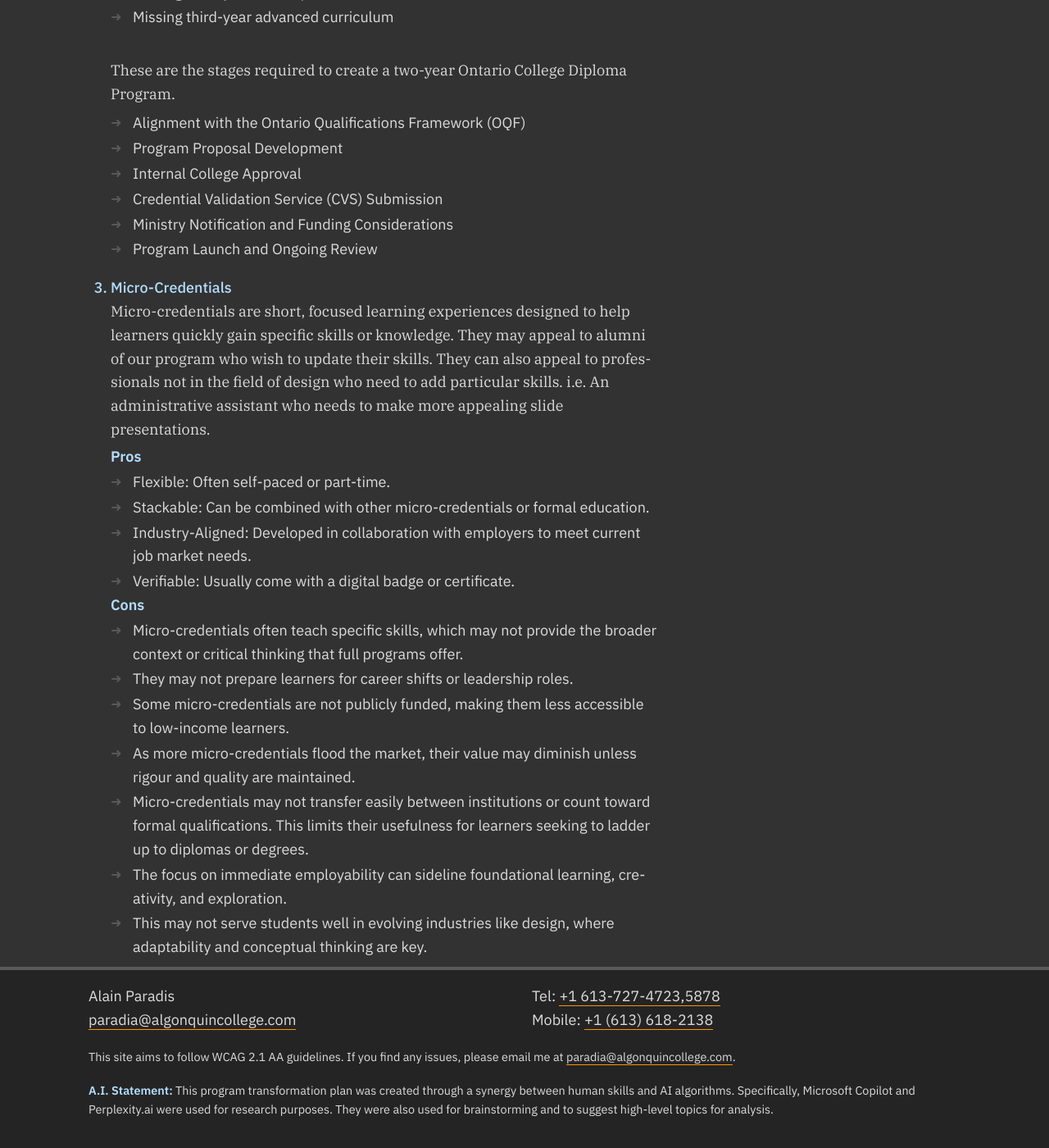
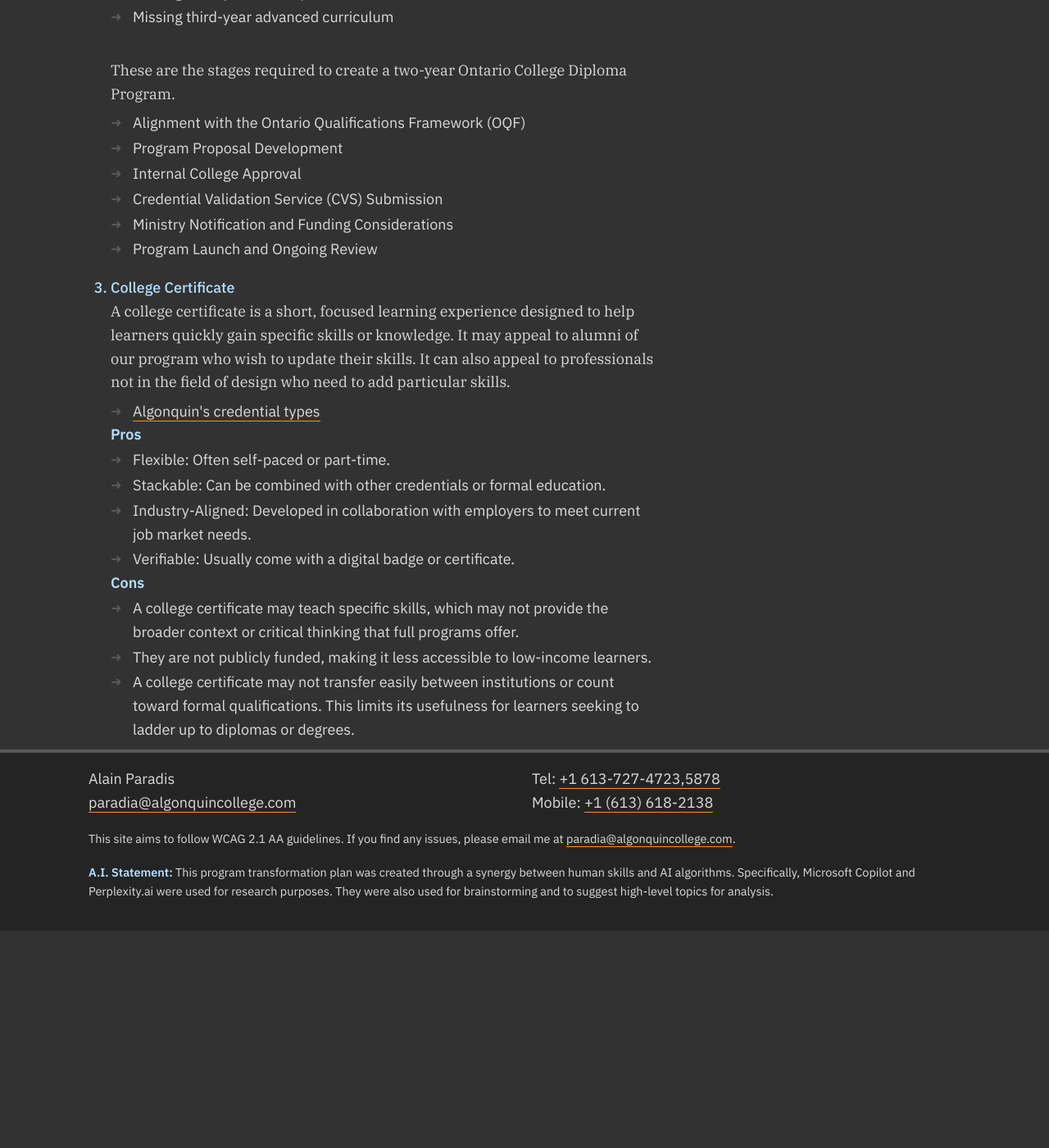
Before and after one commit to AlainParadis/program-transformation, a Jekyll site: the page built from proposed-credentials.md, in a window 1280 px wide and 1400 px high, scrolled down 1207 px. Shown: the whole window at 82% size. Built offline with Jekyll 4.4.1, drawn with Linux system fonts in a browser that asks for light colours; after the commit the page ends 2342 px from its top, so only the background shows below that.

Commit message:
remove mention of micro-credentials

```diff
--- a/proposed-credentials.md
+++ b/proposed-credentials.md
@@ -55,25 +55,25 @@ order: 4
 		<li>Ministry Notification and Funding Considerations</li>
 		<li>Program Launch and Ongoing Review</li>
 	</ul>
-	<li>Micro-Credentials</li>
+	<li>College Certificate</li>
 	<p>
-		Micro-credentials are short, focused learning experiences designed to help learners quickly gain specific skills or knowledge. They may appeal to alumni of our program who wish to update their skills. They can also appeal to professionals not in the field of design who need to add particular skills. i.e. An administrative assistant who needs to make more appealing slide presentations.
+		A college certificate is a short, focused learning experience designed to help learners quickly gain specific skills or knowledge. It may appeal to alumni of our program who wish to update their skills. It can also appeal to professionals not in the field of design who need to add particular skills.
 	</p>
+	<ul>
+	<li><a href="https://www.algonquincollege.com/academic-development/new-program-development/">Algonquin's credential types</a></li>
+</ul>
+
 	<strong>Pros</strong>
 	<ul>
 		<li>Flexible: Often self-paced or part-time.</li>
-		<li>Stackable: Can be combined with other micro-credentials or formal education.</li>
+		<li>Stackable: Can be combined with other credentials or formal education.</li>
 		<li>Industry-Aligned: Developed in collaboration with employers to meet current job market needs.</li>
 		<li>Verifiable: Usually come with a digital badge or certificate.</li>
 	</ul>
 	<strong>Cons</strong>
 	<ul>
-		<li>Micro-credentials often teach specific skills, which may not provide the broader context or critical thinking that full programs offer.</li>
-		<li>They may not prepare learners for career shifts or leadership roles.</li>
-		<li>Some micro-credentials are not publicly funded, making them less accessible to low-income learners.</li>
-		<li>As more micro-credentials flood the market, their value may diminish unless rigour and quality are maintained.</li>
-		<li>Micro-credentials may not transfer easily between institutions or count toward formal qualifications. This limits their usefulness for learners seeking to ladder up to diplomas or degrees.</li>
-		<li>The focus on immediate employability can sideline foundational learning, creativity, and exploration.</li>
-		<li>This may not serve students well in evolving industries like design, where adaptability and conceptual thinking are key.</li>
+		<li>A college certificate may teach specific skills, which may not provide the broader context or critical thinking that full programs offer.</li>
+		<li>They are not publicly funded, making it less accessible to low-income learners.</li>
+		<li>A college certificate may not transfer easily between institutions or count toward formal qualifications. This limits its usefulness for learners seeking to ladder up to diplomas or degrees.</li>
 	</ul>
 </ol>
```
